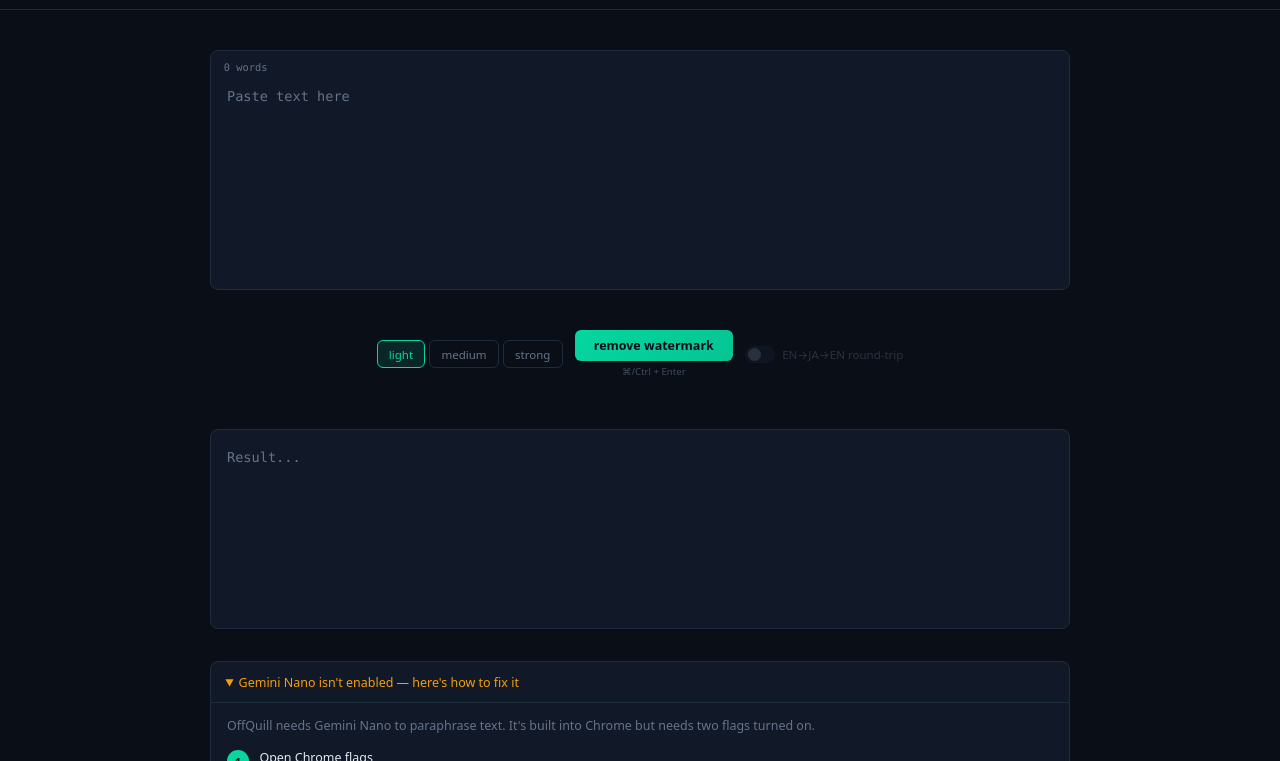
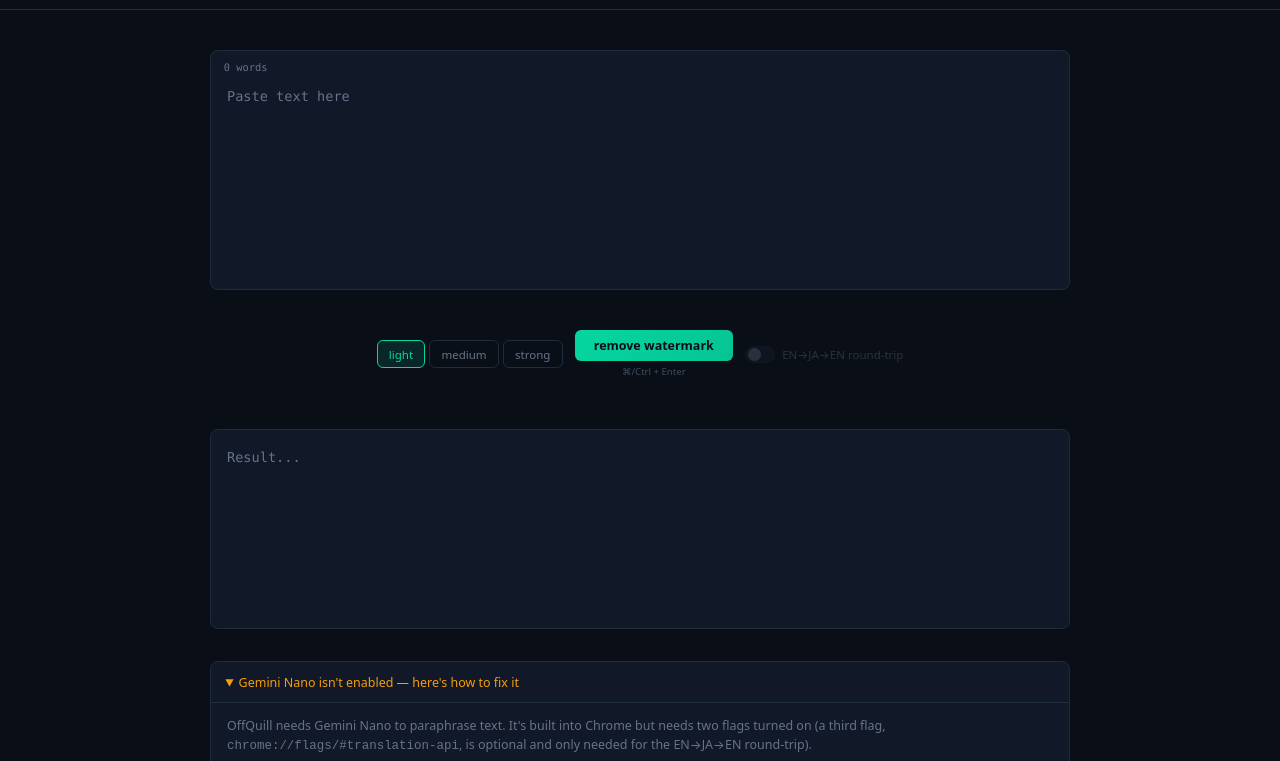
Before and after one commit to Ahmad170412/OffQuill, a plain HTML site: page index.html in a window 1280 px wide. Shown: the part 39-800 px from the top of the page. Drawn offline with Linux system fonts and the light colour scheme.

Commit message:
Docs: correct swap count, placeholder-free stitching, flag requirements

```diff
--- a/index.html
+++ b/index.html
@@ -58,7 +58,7 @@
     <details class="setup" id="setupBanner" hidden>
       <summary>Gemini Nano isn't enabled — here's how to fix it</summary>
       <div class="setup-body">
-        <p class="setup-explain">OffQuill needs Gemini Nano to paraphrase text. It's built into Chrome but needs two flags turned on.</p>
+        <p class="setup-explain">OffQuill needs Gemini Nano to paraphrase text. It's built into Chrome but needs two flags turned on (a third flag, <code>chrome://flags/#translation-api</code>, is optional and only needed for the EN→JA→EN round-trip).</p>
         <div class="setup-step">
           <span class="step-num">1</span>
           <div class="step-content">
```
Also changed, not shown: 1 other file.
